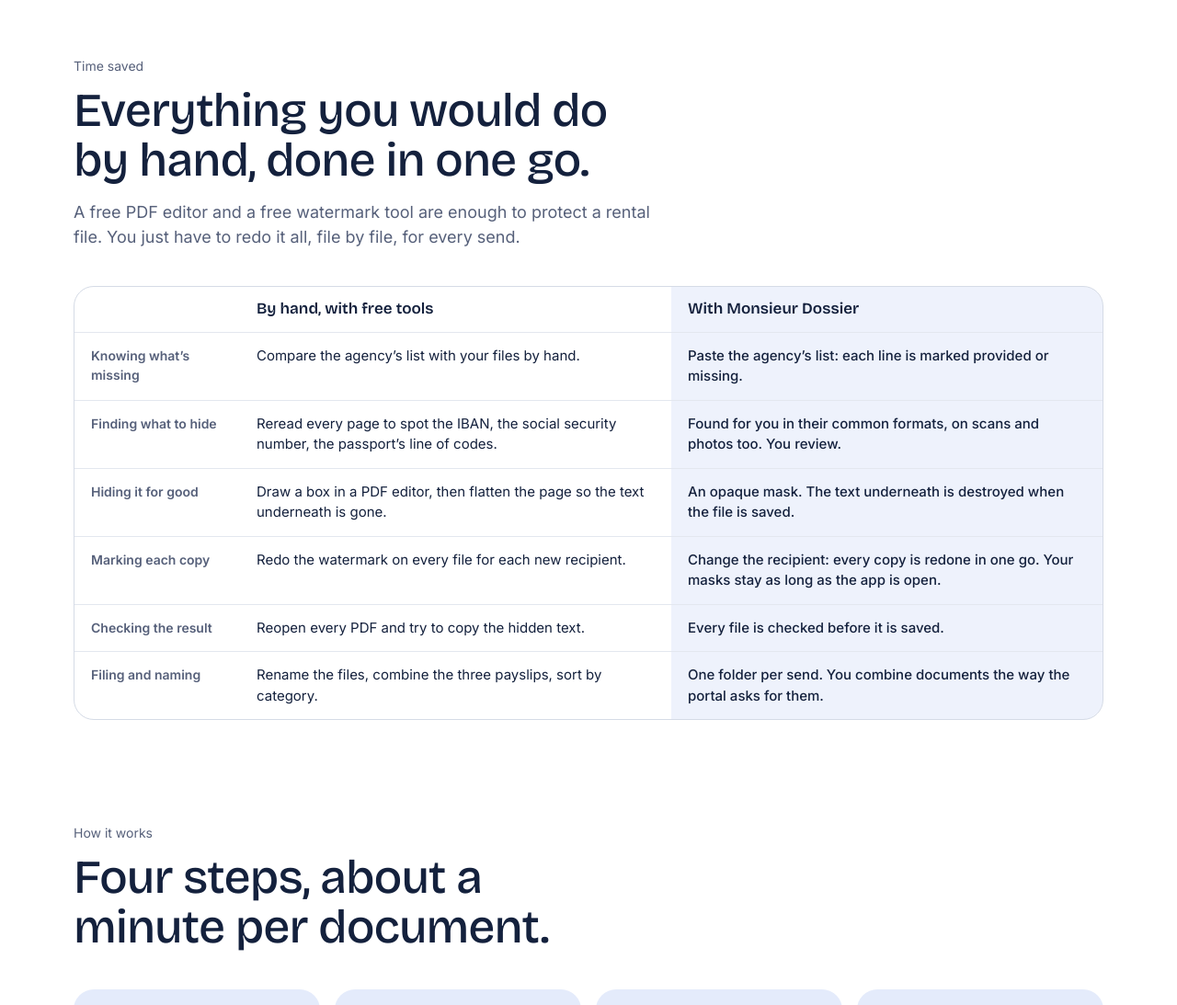
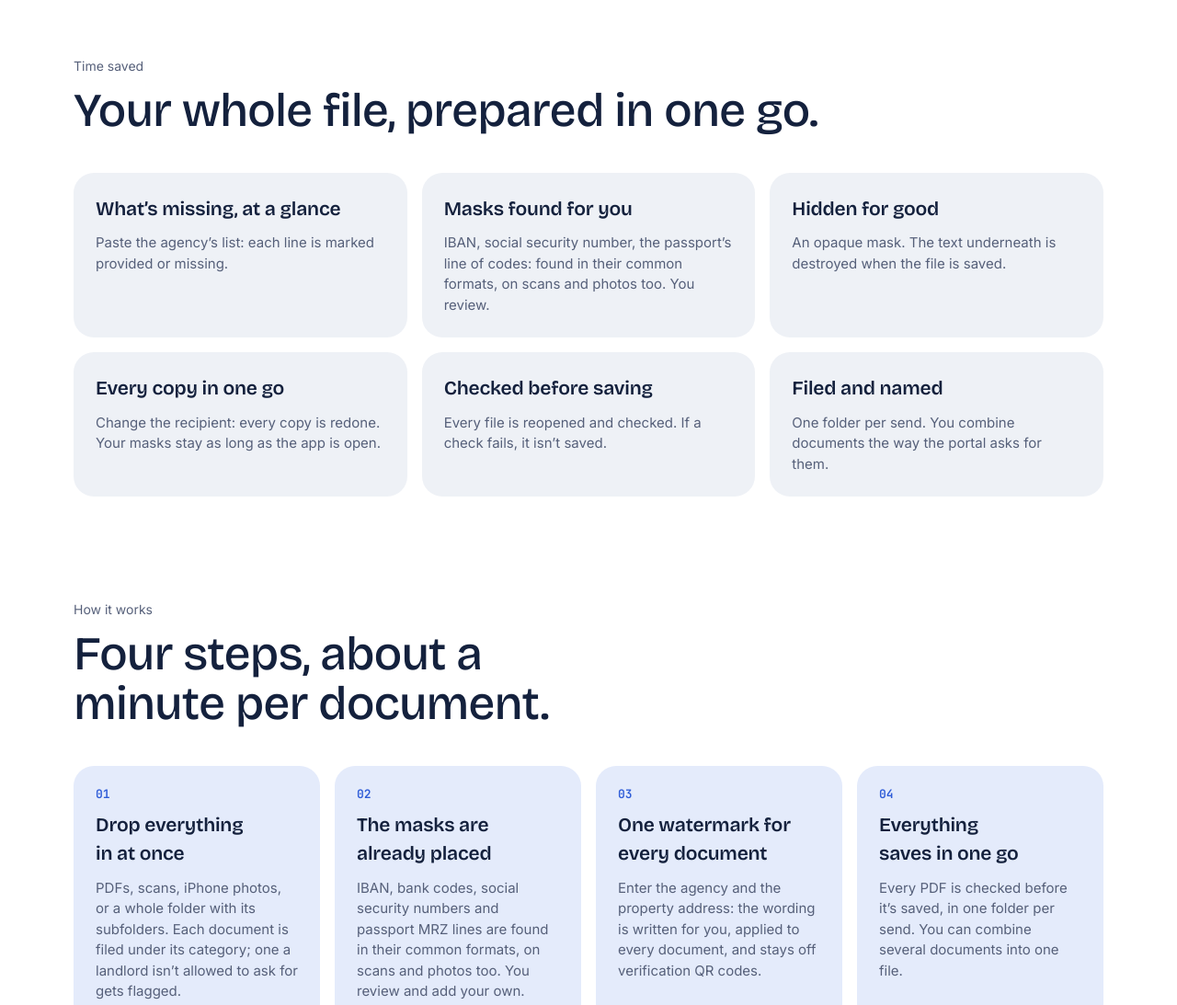
Before and after one commit to doudandyx/monsieur-dossier-site, a plain HTML site: page index.html in a window 1280 px wide. Shown: the part 1352-2445 px from the top of the page at 92% size. Drawn offline with Linux system fonts and the light colour scheme.

Commit message:
Show only what the app does: drop the manual-work comparison
Co-Authored-By: Claude Fable 5.2 <noreply@anthropic.com>

```diff
--- a/index.html
+++ b/index.html
@@ -98,16 +98,14 @@
     <div class="head">
       <span class="eyebrow" data-i="tEy"></span>
       <h2 data-i="tH"></h2>
-      <p data-i="tP"></p>
     </div>
-    <div class="cmp">
-      <div class="r hd"><span></span><span data-i="tcA"></span><span data-i="tcB"></span></div>
-      <div class="r"><span data-i="tc1l"></span><span><span class="lab" data-i="tcA"></span><span data-i="tc1a"></span></span><span><span class="lab" data-i="tcB"></span><span data-i="tc1b"></span></span></div>
-      <div class="r"><span data-i="tc2l"></span><span><span class="lab" data-i="tcA"></span><span data-i="tc2a"></span></span><span><span class="lab" data-i="tcB"></span><span data-i="tc2b"></span></span></div>
-      <div class="r"><span data-i="tc3l"></span><span><span class="lab" data-i="tcA"></span><span data-i="tc3a"></span></span><span><span class="lab" data-i="tcB"></span><span data-i="tc3b"></span></span></div>
-      <div class="r"><span data-i="tc4l"></span><span><span class="lab" data-i="tcA"></span><span data-i="tc4a"></span></span><span><span class="lab" data-i="tcB"></span><span data-i="tc4b"></span></span></div>
-      <div class="r"><span data-i="tc5l"></span><span><span class="lab" data-i="tcA"></span><span data-i="tc5a"></span></span><span><span class="lab" data-i="tcB"></span><span data-i="tc5b"></span></span></div>
-      <div class="r"><span data-i="tc6l"></span><span><span class="lab" data-i="tcA"></span><span data-i="tc6a"></span></span><span><span class="lab" data-i="tcB"></span><span data-i="tc6b"></span></span></div>
+    <div class="prob">
+      <article><h3 data-i="tc1l"></h3><p data-i="tc1b"></p></article>
+      <article><h3 data-i="tc2l"></h3><p data-i="tc2b"></p></article>
+      <article><h3 data-i="tc3l"></h3><p data-i="tc3b"></p></article>
+      <article><h3 data-i="tc4l"></h3><p data-i="tc4b"></p></article>
+      <article><h3 data-i="tc5l"></h3><p data-i="tc5b"></p></article>
+      <article><h3 data-i="tc6l"></h3><p data-i="tc6b"></p></article>
     </div>
   </div>
 </section>
@@ -251,15 +249,13 @@ fr:{
   docT:"Bulletin de paie", docSub:"Document d’exemple", kName:"Salarié", kAddr:"Adresse", kSecu:"N° de sécurité sociale", kPay:"Rémunération", kPeriod:"Période", kPeriodV:"Octobre 2026", kGross:"Salaire brut", kNet:"Net à payer", kBank:"Paiement par virement",
   before:"Original", after:"Copie",
   wm:"Copie – Dossier location 12 rue des Lilas – Usage exclusif Agence Saône – 11/2026",
-  tEy:"Le temps gagné", tH:"Tout ce que vous feriez à la main, fait d’un coup.",
-  tP:"Un éditeur PDF et un outil de filigrane gratuits suffisent pour protéger un dossier. Il faut seulement tout refaire, fichier par fichier, à chaque envoi.",
-  tcA:"À la main, avec des outils gratuits", tcB:"Avec Monsieur Dossier",
-  tc1l:"Savoir ce qui manque", tc1a:"Comparer à la main la liste de l’agence et vos fichiers.", tc1b:"Collez la liste de l’agence : chaque ligne est marquée fournie ou manquante.",
-  tc2l:"Trouver quoi masquer", tc2a:"Relire chaque page pour repérer l’IBAN, le numéro de sécu, la ligne de codes du passeport.", tc2b:"Repérés d’office aux formats courants, même sur un scan ou une photo. Vous vérifiez.",
-  tc3l:"Masquer pour de bon", tc3a:"Dessiner un rectangle dans un éditeur PDF, puis aplatir la page pour que le texte dessous disparaisse.", tc3b:"Un masque opaque. Le texte dessous est détruit à l’enregistrement.",
-  tc4l:"Marquer chaque copie", tc4a:"Refaire le filigrane de tous les fichiers à chaque nouveau destinataire.", tc4b:"Changez le destinataire : toutes les copies sont refaites d’un coup. Vos masques restent tant que l’application est ouverte.",
-  tc5l:"Vérifier le résultat", tc5a:"Rouvrir chaque PDF et essayer de copier le texte caché.", tc5b:"Chaque fichier est contrôlé avant d’être enregistré.",
-  tc6l:"Ranger et nommer", tc6a:"Renommer les fichiers, regrouper les trois bulletins, classer par rubrique.", tc6b:"Un dossier par envoi. Vous regroupez les pièces comme le portail les demande.",
+  tEy:"Le temps gagné", tH:"Tout votre dossier, préparé d’un coup.",
+  tc1l:"Ce qui manque, d’un coup d’œil", tc1b:"Collez la liste de l’agence : chaque ligne est marquée fournie ou manquante.",
+  tc2l:"Les masques trouvés pour vous", tc2b:"IBAN, n° de sécu, ligne de codes du passeport : repérés aux formats courants, même sur un scan ou une photo. Vous vérifiez.",
+  tc3l:"Masqué pour de bon", tc3b:"Un masque opaque. Le texte dessous est détruit à l’enregistrement.",
+  tc4l:"Toutes les copies d’un coup", tc4b:"Changez le destinataire : toutes les copies sont refaites. Vos masques restent tant que l’application est ouverte.",
+  tc5l:"Contrôlé avant l’enregistrement", tc5b:"Chaque fichier est rouvert et contrôlé. Si un contrôle échoue, il n’est pas enregistré.",
+  tc6l:"Rangé et nommé", tc6b:"Un dossier par envoi. Vous regroupez les pièces comme le portail les demande.",
   pEy:"Le problème", pH:"Un dossier de location est un kit d’usurpation d’identité tout prêt.",
   pP:"Pièce d’identité, avis d’imposition, bulletins de salaire, adresse : tout y est. Les fausses annonces existent pour le récupérer.",
   p1h:"Les fausses annonces", p1p:"Un « propriétaire » demande le dossier complet avant la visite, puis disparaît. Vos documents servent à ouvrir des crédits ou des comptes.",
@@ -267,7 +263,7 @@ fr:{
   p3h:"Le faux masquage", p3p:"Un rectangle noir posé dans un éditeur PDF laisse souvent le texte dessous, copiable. Le flou se retouche.",
   hEy:"Comment ça marche", hH:"Quatre étapes, une minute par document.",
   s1h:"Déposez tout d’un coup", s1p:"PDF, scans, photos d’iPhone, ou un dossier entier avec ses sous-dossiers. Chaque pièce est rangée dans sa rubrique ; celle qu’un bailleur n’a pas le droit de demander est signalée.",
-  s2h:"Les masques sont déjà posés", s2p:"IBAN, RIB, n° de sécu et ligne MRZ sont repérés aux formats courants, y compris sur un scan ou une photo. Vous vérifiez et ajoutez le reste à la main.",
+  s2h:"Les masques sont déjà posés", s2p:"IBAN, RIB, n° de sécu et ligne MRZ sont repérés aux formats courants, y compris sur un scan ou une photo. Vous vérifiez et ajoutez les vôtres.",
   s3h:"Un filigrane pour toutes les pièces", s3p:"Indiquez l’agence et l’adresse du logement : le texte est composé pour vous, posé sur chaque pièce, et évite les QR codes de vérification.",
   s3ui:"« Usage exclusif Agence Saône – 11/2026 »",
   s4h:"Tout s’enregistre en une fois", s4p:"Chaque PDF est contrôlé avant d’être enregistré, dans un dossier par envoi. Vous pouvez réunir plusieurs pièces en un seul fichier.",
@@ -297,7 +293,6 @@ fr:{
   qH:"Questions fréquentes",
   faq:[
     ["Quelle différence avec DossierFacile ?","DossierFacile est le service de l’État : il vérifie votre dossier et le partage par lien, sans rien masquer. Monsieur Dossier ne vérifie rien : il protège les fichiers que vous envoyez vous-même, en masquant le superflu et en nommant le destinataire. Les deux se complètent.",{t:"Voir la comparaison détaillée",h:"dossierfacile.html"}],
-    ["Je peux faire la même chose avec des outils gratuits, non ?","Oui. Un éditeur PDF et un outil de filigrane suffisent, à condition d’aplatir chaque page et de vérifier chaque fichier. Monsieur Dossier fait ces étapes d’un coup pour toutes vos pièces, et les refait quand le destinataire change."],
     ["Monsieur Dossier est-il un service officiel ?","Non. C’est une application indépendante, sans lien avec l’État ni avec DossierFacile. Elle ne certifie pas vos pièces."],
     ["L’application est-elle disponible ?","Oui, pour Mac : téléchargez-la depuis cette page."],
     ["Mes documents sont-ils envoyés quelque part ?","Non. Le traitement se fait entièrement sur votre Mac. L’application n’a pas de serveur, ne crée pas de compte et ne collecte aucune statistique. Elle fonctionne sans connexion Internet."],
@@ -320,15 +315,13 @@ en:{
   docT:"Payslip", docSub:"Sample document", kName:"Employee", kAddr:"Address", kSecu:"Social security no.", kPay:"Pay", kPeriod:"Period", kPeriodV:"October 2026", kGross:"Gross pay", kNet:"Net pay", kBank:"Paid by bank transfer",
   before:"Original", after:"Copy",
   wm:"Copy – Rental application 12 rue des Lilas – For Agence Saône only – 11/2026",
-  tEy:"Time saved", tH:"Everything you would do by hand, done in one go.",
-  tP:"A free PDF editor and a free watermark tool are enough to protect a rental file. You just have to redo it all, file by file, for every send.",
-  tcA:"By hand, with free tools", tcB:"With Monsieur Dossier",
-  tc1l:"Knowing what’s missing", tc1a:"Compare the agency’s list with your files by hand.", tc1b:"Paste the agency’s list: each line is marked provided or missing.",
-  tc2l:"Finding what to hide", tc2a:"Reread every page to spot the IBAN, the social security number, the passport’s line of codes.", tc2b:"Found for you in their common formats, on scans and photos too. You review.",
-  tc3l:"Hiding it for good", tc3a:"Draw a box in a PDF editor, then flatten the page so the text underneath is gone.", tc3b:"An opaque mask. The text underneath is destroyed when the file is saved.",
-  tc4l:"Marking each copy", tc4a:"Redo the watermark on every file for each new recipient.", tc4b:"Change the recipient: every copy is redone in one go. Your masks stay as long as the app is open.",
-  tc5l:"Checking the result", tc5a:"Reopen every PDF and try to copy the hidden text.", tc5b:"Every file is checked before it is saved.",
-  tc6l:"Filing and naming", tc6a:"Rename the files, combine the three payslips, sort by category.", tc6b:"One folder per send. You combine documents the way the portal asks for them.",
+  tEy:"Time saved", tH:"Your whole file, prepared in one go.",
+  tc1l:"What’s missing, at a glance", tc1b:"Paste the agency’s list: each line is marked provided or missing.",
+  tc2l:"Masks found for you", tc2b:"IBAN, social security number, the passport’s line of codes: found in their common formats, on scans and photos too. You review.",
+  tc3l:"Hidden for good", tc3b:"An opaque mask. The text underneath is destroyed when the file is saved.",
+  tc4l:"Every copy in one go", tc4b:"Change the recipient: every copy is redone. Your masks stay as long as the app is open.",
+  tc5l:"Checked before saving", tc5b:"Every file is reopened and checked. If a check fails, it isn’t saved.",
+  tc6l:"Filed and named", tc6b:"One folder per send. You combine documents the way the portal asks for them.",
   pEy:"The problem", pH:"A rental file is a ready-made identity-theft kit.",
   pP:"ID, tax notice, payslips, address: it’s all there. Fake listings exist to collect it.",
   p1h:"Fake listings", p1p:"A “landlord” asks for the full file before any viewing, then vanishes. Your documents are used to open credit lines or accounts.",
@@ -336,7 +329,7 @@ en:{
   p3h:"Fake redaction", p3p:"A black box drawn in a PDF editor often leaves the text underneath, ready to copy. Blur can be reversed.",
   hEy:"How it works", hH:"Four steps, about a minute per document.",
   s1h:"Drop everything in at once", s1p:"PDFs, scans, iPhone photos, or a whole folder with its subfolders. Each document is filed under its category; one a landlord isn’t allowed to ask for gets flagged.",
-  s2h:"The masks are already placed", s2p:"IBAN, bank codes, social security numbers and passport MRZ lines are found in their common formats, on scans and photos too. You review and add the rest by hand.",
+  s2h:"The masks are already placed", s2p:"IBAN, bank codes, social security numbers and passport MRZ lines are found in their common formats, on scans and photos too. You review and add your own.",
   s3h:"One watermark for every document", s3p:"Enter the agency and the property address: the wording is written for you, applied to every document, and stays off verification QR codes.",
   s3ui:"“For Agence Saône only – 11/2026”",
   s4h:"Everything saves in one go", s4p:"Every PDF is checked before it’s saved, in one folder per send. You can combine several documents into one file.",
@@ -366,7 +359,6 @@ en:{
   qH:"Frequently asked questions",
   faq:[
     ["How is this different from DossierFacile?","DossierFacile is the government service: it verifies your file and shares it by link, without hiding anything. Monsieur Dossier verifies nothing: it protects the files you send yourself, by hiding what isn’t needed and naming the recipient. They work together.",{t:"See the detailed comparison",h:"dossierfacile.html"}],
-    ["Can’t I do the same with free tools?","Yes. A PDF editor and a watermark tool are enough, as long as you flatten every page and check every file. Monsieur Dossier does those steps in one go for all your documents, and redoes them when the recipient changes."],
     ["Is Monsieur Dossier an official service?","No. It is an independent app, with no link to the French government or to DossierFacile. It does not certify your documents."],
     ["Is the app available?","Yes, for Mac: download it from this page."],
     ["Are my documents sent anywhere?","No. Processing happens entirely on your Mac. The app has no server, creates no account and collects no analytics. It works without an internet connection."],
--- a/site.css
+++ b/site.css
@@ -187,14 +187,6 @@ details[open] summary::after{transform:rotate(45deg)}
 details p{color:var(--ink-2);padding:0 0 20px;max-width:65ch}
 
 /* comparaison avec DossierFacile */
-.cmp{border:1px solid var(--rule);border-radius:22px;overflow:hidden}
-.cmp .r{display:grid;grid-template-columns:180px 1fr 1fr;border-top:1px solid var(--rule-2)}
-.cmp .r:first-child{border-top:0}
-.cmp .r>*{padding:14px 18px;min-width:0;font-size:15px}
-.cmp .r>:first-child{color:var(--ink-2);font-size:14px;font-weight:600}
-.cmp .r>:last-child{background:color-mix(in srgb,var(--accent) 8%,transparent);font-weight:500}
-.cmp .hd>*{font:600 17px/1.2 var(--f-display)!important;color:var(--ink)!important}
-.cmp .lab{display:none;font:600 12px/1 var(--f-body);color:var(--ink-2);margin-bottom:5px}
 .together{margin-top:36px}
 
 /* fenêtre « bientôt disponible » */
@@ -264,12 +256,6 @@ form.card{display:grid;gap:20px}
   nav .theme{display:none}
   .theme.in-footer{display:flex}
 }
-@media (max-width:680px){
-  .cmp .r{grid-template-columns:1fr}
-  .cmp .r.hd{display:none}
-  .cmp .r>:first-child{padding-bottom:0;font-size:15px;color:var(--ink)}
-  .cmp .lab{display:block}
-}
 @media (max-width:560px){
   .steps,.proofs{grid-template-columns:minmax(0,1fr)}
   .brand .full{display:none}
```
